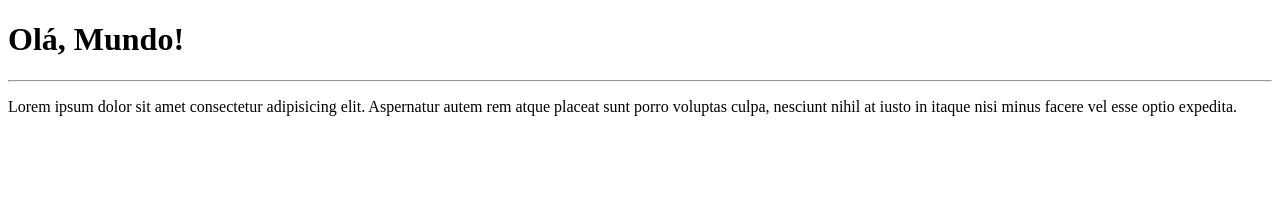
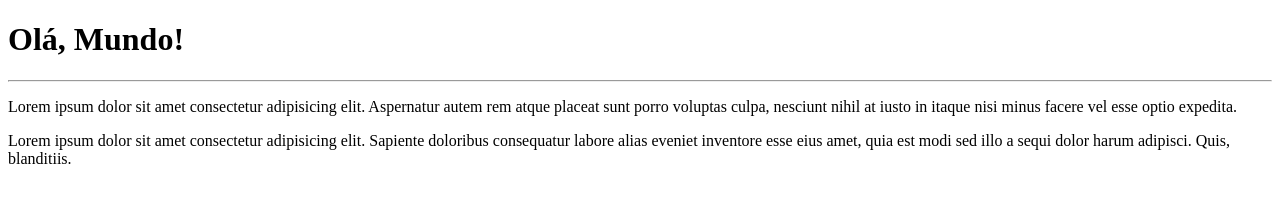
Before and after one commit to gustavo-brandao/Ola-Mundo, a plain HTML site: page site-exemplo/index.html in a window 1280 px wide. Drawn offline with Linux system fonts and the light colour scheme.

Commit message:
adicionei um parágrafo

```diff
--- a/site-exemplo/index.html
+++ b/site-exemplo/index.html
@@ -9,5 +9,6 @@
     <h1>Olá, Mundo!</h1>
     <hr>
     <p>Lorem ipsum dolor sit amet consectetur adipisicing elit. Aspernatur autem rem atque placeat sunt porro voluptas culpa, nesciunt nihil at iusto in itaque nisi minus facere vel esse optio expedita.</p>
+    <p>Lorem ipsum dolor sit amet consectetur adipisicing elit. Sapiente doloribus consequatur labore alias eveniet inventore esse eius amet, quia est modi sed illo a sequi dolor harum adipisci. Quis, blanditiis.</p>
 </body>
 </html>
```
